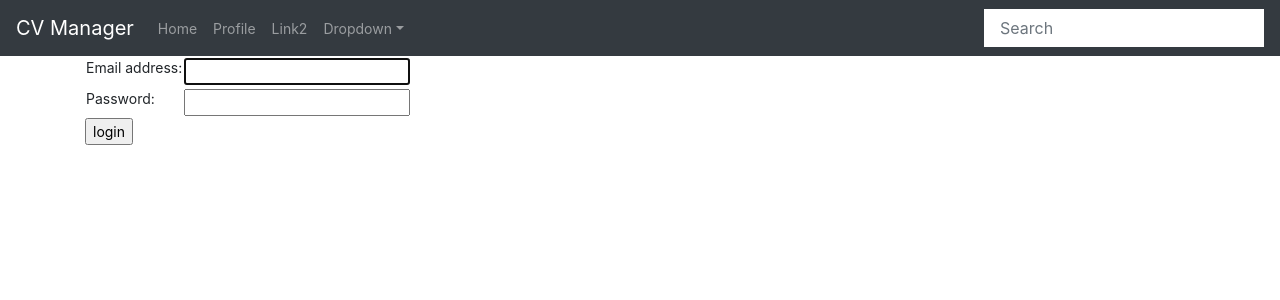
After one commit to MichalJanusz/CV_manager, a Django app: page /login/ in a window 1280 px wide. The commit adds this page. Shown: the top 300 px of the page. Run offline with Django 3.2, Linux system fonts and the light colour scheme; some libraries are stand-ins or nearby versions.

Commit message:
login and logout functionality

```diff
--- a/CV_Manager/templates/CV_Manager/__base__.html
+++ b/CV_Manager/templates/CV_Manager/__base__.html
@@ -6,28 +6,32 @@
     <title>CV Manager</title>
     <link rel="stylesheet" href="https://stackpath.bootstrapcdn.com/bootstrap/4.3.1/css/bootstrap.min.css"
           integrity="sha384-ggOyR0iXCbMQv3Xipma34MD+dH/1fQ784/j6cY/iJTQUOhcWr7x9JvoRxT2MZw1T" crossorigin="anonymous">
-    <link rel="stylesheet"  href="{% static 'css/style.css' %}">
+    <link rel="stylesheet" href="{% static 'css/style.css' %}">
 </head>
 <body>
 <nav class="navbar sticky-top navbar-expand-md navbar-dark bg-dark">
     <a class="navbar-brand" href="{% url 'manager:dashboard' %}">CV Manager</a>
-      <button class="navbar-toggler" type="button" data-toggle="collapse" data-target="#navbarsExample04" aria-controls="navbarsExample04" aria-expanded="false" aria-label="Toggle navigation">
+    <button class="navbar-toggler" type="button" data-toggle="collapse" data-target="#navbarsExample04"
+            aria-controls="navbarsExample04" aria-expanded="false" aria-label="Toggle navigation">
         <span class="navbar-toggler-icon"></span>
     </button>
 
     <div class="collapse navbar-collapse" id="navbarsExample04">
         <ul class="navbar-nav mr-auto">
             <li class="nav-item">
-            <a class="nav-link {% if page == 'home' %}active{% endif %}" href="{% url 'manager:dashboard' %}">Home</a>
+                <a class="nav-link {% if request.resolver_match.url_name == 'dashboard' %}active{% endif %}"
+                   href="{% url 'manager:dashboard' %}">Home</a>
             </li>
             <li class="nav-item">
-            <a class="nav-link {% if page == 'link1' %}active{% endif %}" href="#">Link1</a>
+                <a class="nav-link {% if request.resolver_match.url_name == 'link1' %}active{% endif %}" href="#">Profile</a>
             </li>
             <li class="nav-item">
-            <a class="nav-link {% if page == 'link2' %}active{% endif %}" href="#">Link2</a>
+                <a class="nav-link {% if request.resolver_match.url_name == 'link2' %}active{% endif %}"
+                   href="#">Link2</a>
             </li>
             <li class="nav-item dropdown">
-            <a class="nav-link dropdown-toggle" href="http://example.com" id="dropdown04" data-toggle="dropdown" aria-haspopup="true" aria-expanded="false">Dropdown</a>
+                <a class="nav-link dropdown-toggle" href="http://example.com" id="dropdown04" data-toggle="dropdown"
+                   aria-haspopup="true" aria-expanded="false">Dropdown</a>
                 <div class="dropdown-menu" aria-labelledby="dropdown04">
                     <a class="dropdown-item" href="#">Action</a>
                     <a class="dropdown-item" href="#">Another action</a>
@@ -35,6 +39,9 @@
                 </div>
             </li>
         </ul>
+        {% if user.is_authenticated %}
+            <a class="nav-link" href="{% url 'manager:logout' %}">logout</a>
+        {% endif %}
         <form class="form-inline my-2 my-md-0">
             <input class="form-control" type="text" placeholder="Search">
         </form>
@@ -57,6 +64,6 @@
 <script src="https://maxcdn.bootstrapcdn.com/bootstrap/4.0.0/js/bootstrap.min.js"
         integrity="sha384-JZR6Spejh4U02d8jOt6vLEHfe/JQGiRRSQQxSfFWpi1MquVdAyjUar5+76PVCmYl"
         crossorigin="anonymous"></script>
-<script src="{% static 'js/app.js'%}"></script>
+<script src="{% static 'js/app.js' %}"></script>
 </body>
 </html>
--- /dev/null
+++ b/CV_Manager/templates/CV_Manager/login.html
@@ -0,0 +1,36 @@
+{% extends 'CV_Manager/__base__.html' %}
+
+{% block content %}
+    {% if form.errors %}
+        <p>Your username and password didn't match. Please try again.</p>
+    {% endif %}
+
+    {% if next %}
+        {% if user.is_authenticated %}
+            <p>Your account doesn't have access to this page. To proceed,
+                please login with an account that has access.</p>
+        {% else %}
+            <p>Please login to see this page.</p>
+        {% endif %}
+    {% endif %}
+
+    <form method="post" action="{% url 'manager:login' %}">
+        {% csrf_token %}
+        <table>
+            <tr>
+                <td>{{ form.username.label_tag }}</td>
+                <td>{{ form.username }}</td>
+            </tr>
+            <tr>
+                <td>{{ form.password.label_tag }}</td>
+                <td>{{ form.password }}</td>
+            </tr>
+        </table>
+
+        <input type="submit" value="login">
+        <input type="hidden" name="next" value="{{ next }}">
+    </form>
+
+    {# Assumes you setup the password_reset view in your URLconf #}
+{#    <p><a href="{% url 'password_reset' %}">Lost password?</a></p>#}
+{% endblock %}
--- a/CV_Manager/urls.py
+++ b/CV_Manager/urls.py
@@ -1,7 +1,10 @@
+from django.shortcuts import redirect
 from django.urls import path
-from .views import DashboardView
+from .views import DashboardView, LogInView, LogOutView
 
 app_name = 'manager'
 urlpatterns = [
-    path('dashboard/', DashboardView.as_view(), name='dashboard')
+    path('dashboard/', DashboardView.as_view(), name='dashboard'),
+    path('login/', LogInView.as_view(), name='login'),
+    path('logout/', LogOutView.as_view(), name='logout')
 ]
--- a/CV_Manager/views.py
+++ b/CV_Manager/views.py
@@ -1,9 +1,22 @@
+from django.contrib.auth.mixins import LoginRequiredMixin
+from django.contrib.auth.views import LoginView, LogoutView
 from django.shortcuts import render
 
 # Create your views here.
+from django.urls import reverse_lazy
 from django.views import View
 
 
-class DashboardView(View):
+class DashboardView(LoginRequiredMixin, View):
+
     def get(self, request):
-        return render(request, 'CV_Manager/dashboard.html', {'page': 'home'})
+        return render(request, 'CV_Manager/dashboard.html')
+
+
+class LogInView(LoginView):
+
+    template_name = 'CV_Manager/login.html'
+
+
+class LogOutView(LogoutView):
+    pass
--- a/CV_Project/settings.py
+++ b/CV_Project/settings.py
@@ -128,3 +128,9 @@ STATIC_URL = '/static/'
 DEFAULT_AUTO_FIELD = 'django.db.models.BigAutoField'
 
 AUTH_USER_MODEL = 'CV_Manager.User'
+
+LOGIN_URL = '/login'
+
+LOGIN_REDIRECT_URL = '/dashboard'
+
+LOGOUT_REDIRECT_URL = '/login'
```
Lines whose indentation alone changed are shown as unchanged.
